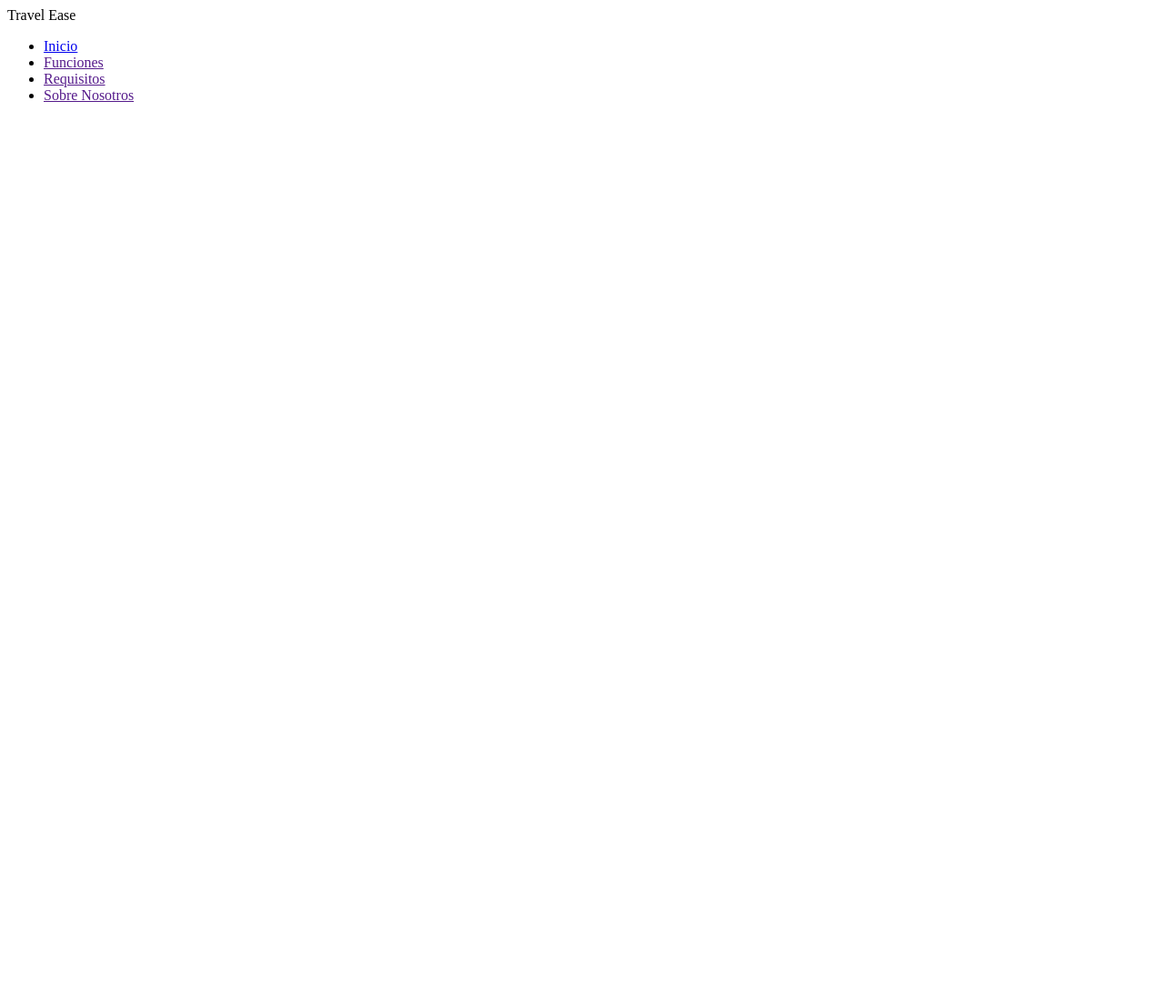
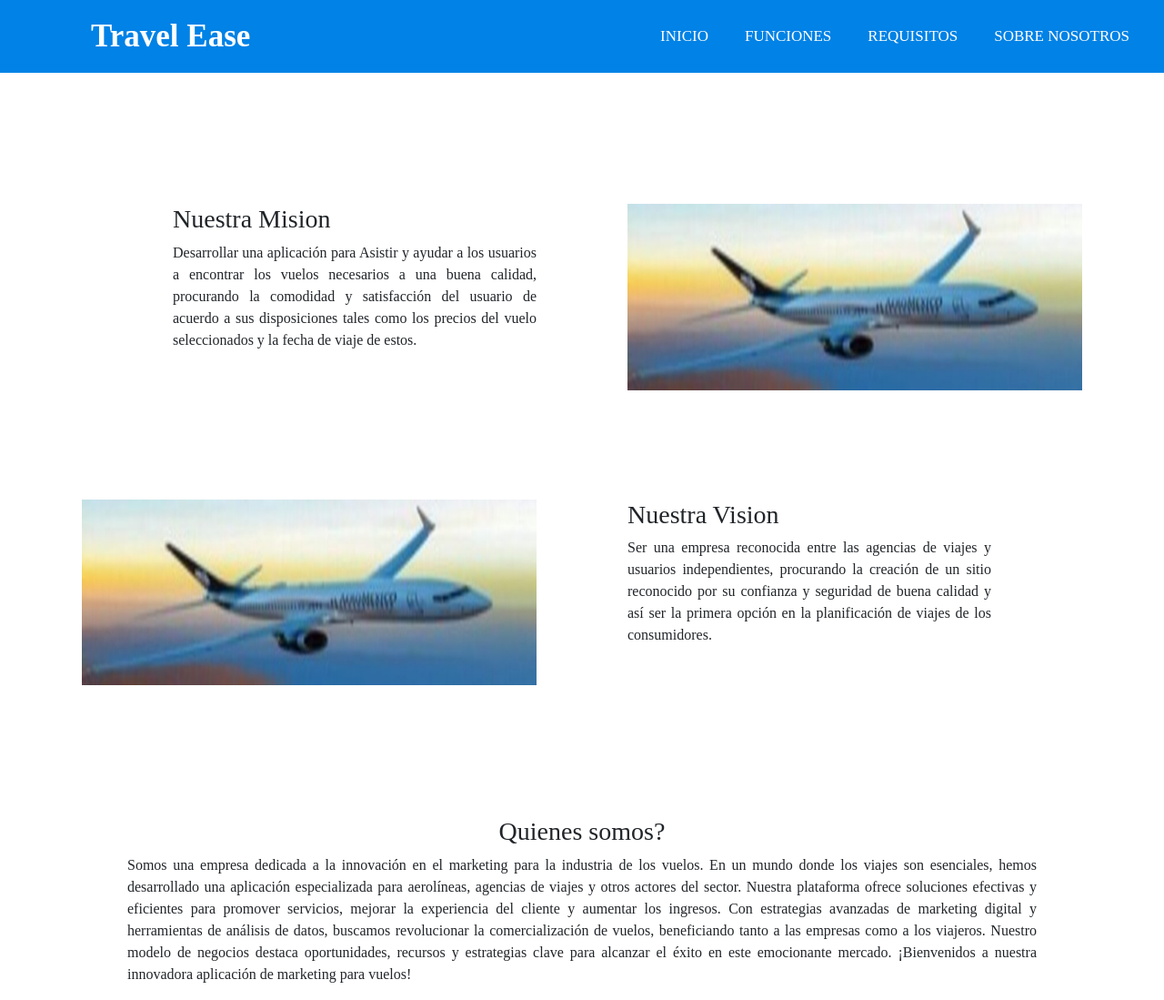
Before and after one commit to MarvinCoto/paginaTravelEase, a plain HTML site: page pages/sobrenosotros.html in a window 1280 px wide. Shown: the whole page at 91% size. Before the commit the page ends 800 px from the top, so only its background shows below. Drawn offline with nearby package versions, Linux system fonts and the light colour scheme.

Commit message:
solofaltafooter

```diff
--- a/css/sobrenosotros.css
+++ b/css/sobrenosotros.css
@@ -60,3 +60,30 @@ active,a:hover{
     background: #1b9bff;
     transition: .5s;
 }
+
+
+
+.articulo{
+    display: flex;
+    justify-content: center;
+}
+
+.caja1{
+    width: 400px;
+    margin: 0px 100px 0px 100px;
+}
+
+.caja3{
+    display: flex;
+    flex-direction: column;
+    justify-content: center;
+    width: 1000px;
+}
+
+.centro{
+    align-self: center;
+}
+
+p{
+    text-align: justify;
+}
--- a/pages/sobrenosotros.html
+++ b/pages/sobrenosotros.html
@@ -1,10 +1,15 @@
 <!DOCTYPE html>
 <html lang="en">
+
 <head>
     <meta charset="UTF-8">
     <meta name="viewport" content="width=device-width, initial-scale=1.0">
+    <link href="https://cdn.jsdelivr.net/npm/bootstrap@5.0.2/dist/css/bootstrap.min.css" rel="stylesheet"
+        integrity="sha384-EVSTQN3/azprG1Anm3QDgpJLIm9Nao0Yz1ztcQTwFspd3yD65VohhpuuCOmLASjC" crossorigin="anonymous">
+    <link rel="stylesheet" href="../css/sobrenosotros.css">
     <title>Document</title>
 </head>
+
 <body>
     <nav>
         <label class="logo">Travel Ease</label>
@@ -15,5 +20,69 @@
             <li><a class="active" href="">Sobre Nosotros</a></li>
         </ul>
     </nav>
+    <br>
+    <br>
+    <br>
+    <br>
+    <br>
+    <br>
+    <main>
+        <article class="articulo">
+            <section class="caja1">
+                <h3>Nuestra Mision</h3>
+                <p>Desarrollar una aplicación para Asistir y ayudar a los usuarios a encontrar los vuelos necesarios
+                    a una buena calidad, procurando la comodidad y satisfacción del usuario de acuerdo a sus
+                    disposiciones tales como los precios del vuelo seleccionados y la fecha de viaje de estos.
+                </p>
+            </section>
+            <section class="caja2">
+                <img src="../img/aeromexicooo.jpg" alt="" style="width: 500px;">
+            </section>
+        </article>
+        <br>
+        <br>
+        <br>
+        <br>
+        <br>
+        <article class="articulo">
+            <section class="caja2">
+                <img src="../img/aeromexicooo.jpg" alt="" style="width: 500px;">
+            </section>
+            <section class="caja1">
+
+                <h3>Nuestra Vision</h3>
+                <p>Ser una empresa reconocida entre las agencias de viajes y usuarios independientes, procurando la
+                    creación de un sitio reconocido por su confianza y seguridad de buena calidad y así ser la primera
+                    opción en la planificación de viajes de los consumidores.
+                </p>
+            </section>
+        </article>
+        <br>
+        <br>
+
+        <br>
+        <br>
+        <br>
+        <br>
+
+        <article class="articulo">
+            <section class="caja3">
+                <h3 class="centro">Quienes somos?</h3>
+                <p>Somos una empresa dedicada a la innovación en el marketing para la industria de los vuelos. En un
+                    mundo
+                    donde los viajes son esenciales, hemos desarrollado una aplicación especializada para aerolíneas,
+                    agencias de viajes y otros actores del sector. Nuestra plataforma ofrece soluciones efectivas y
+                    eficientes para promover servicios, mejorar la experiencia del cliente y aumentar los ingresos. Con
+                    estrategias avanzadas de marketing digital y herramientas de análisis de datos, buscamos
+                    revolucionar la
+                    comercialización de vuelos, beneficiando tanto a las empresas como a los viajeros. Nuestro modelo de
+                    negocios destaca oportunidades, recursos y estrategias clave para alcanzar el éxito en este
+                    emocionante
+                    mercado. ¡Bienvenidos a nuestra innovadora aplicación de marketing para vuelos!</p>
+            </section>
+
+        </article>
+    </main>
 </body>
+
 </html>
```
